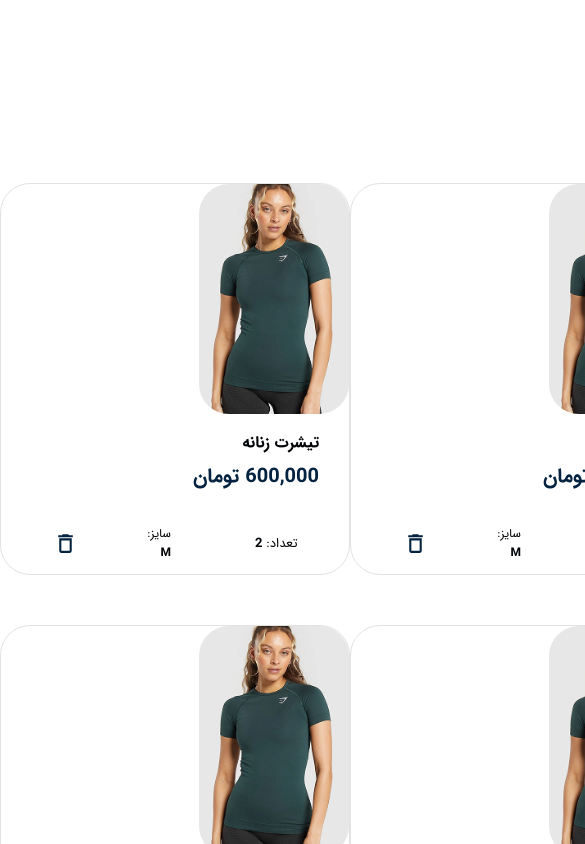
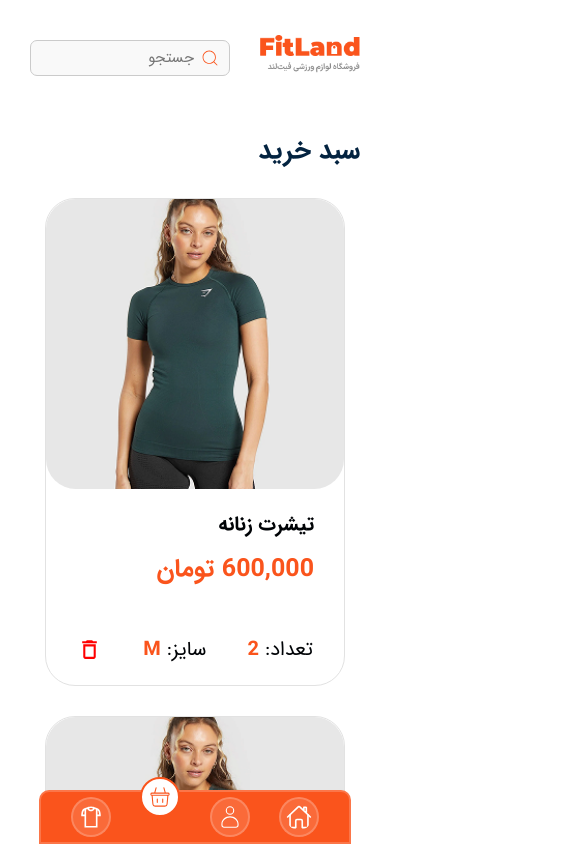
Before and after one commit to NooberThanYall/FitLand, a React (Vite) app: page /Cart in a window 390 px wide. Shown: the top 844 px of the page, 585 px wide, since content can reach past the window. Built offline with nearby package versions, Linux system fonts and the light colour scheme.

Commit message:
make responsive the basket page (part 1000)   :)

```diff
--- a/src/Components/BuyProcess/BuyProcess.css
+++ b/src/Components/BuyProcess/BuyProcess.css
@@ -2,7 +2,6 @@
     display: flex;
     align-items: center;
     justify-content: center;
-    gap: 5px;
     width: 100%;
 }
 
--- a/src/Components/BuyProcess/BuyProcess.tsx
+++ b/src/Components/BuyProcess/BuyProcess.tsx
@@ -1,4 +1,5 @@
 import './BuyProcess.css'
+import './mediaBuyProcess.css'
 import { CiShoppingCart } from "react-icons/ci";
 import { BiLocationPlus } from "react-icons/bi";
 import { TfiWallet } from "react-icons/tfi";
@@ -11,9 +12,9 @@ export default function BuyProcess() {
     return (
         <div className="container-icons-process">
             <p className={`icons-and-titles-process ${location.pathname === '/Cart' ? 'icon-on' : ''}`}><CiShoppingCart size={25} /> سبد خرید</p>
-            <img src="Imgs/process-line.png" />
+            <img src="Imgs/process-line.png" className='img-line-buy-process' />
             <p className='icons-and-titles-process'><BiLocationPlus size={25} /> ثبت نشانی</p>
-            <img src="Imgs/process-line.png" />
+            <img src="Imgs/process-line.png" className='img-line-buy-process' />
             <p className='icons-and-titles-process'><TfiWallet size={20} /> پرداخت</p>
         </div>
     )
--- /dev/null
+++ b/src/Components/BuyProcess/mediaBuyProcess.css
@@ -0,0 +1,12 @@
+@media only screen and (max-width: 430px) {
+    .icons-and-titles-process{
+        font-size: 11px;
+        font-weight: 700;
+    }
+}
+
+@media only screen and (max-width: 400px) {
+    .icons-and-titles-process{
+        font-size: 10px;
+    }
+}
--- a/src/Components/CardBasket/CardBasket.css
+++ b/src/Components/CardBasket/CardBasket.css
@@ -7,7 +7,7 @@
 }
 
 .img-card-basket{
-    width: 350px;
+    width: 100%;
     border-radius: 30px;
     object-fit: cover;
 }
@@ -23,23 +23,23 @@
 }
 
 .icon-remove-product-from-basket{
-    color: #032340;
+    color: red;
     cursor: pointer;
 }
 
 .name-product-basket{
     color: #000306;
-    font-size: 19px;
+    font-size: 21px;
     font-weight: 700;
-    padding-right: 30px;
+    padding-right: 43px;
 }
 
 .price-product-basket{
-    color: #032340;
-    font-size: 22px;
+    color: #FA541C;
+    font-size: 24px;
     font-weight: 700;
     margin-top: -10px;
-    padding-right: 30px;
+    padding-right: 43px;
 }
 
 .container-sie-and-count-product-in-basket{
--- a/src/Components/CardBasket/CardBasket.tsx
+++ b/src/Components/CardBasket/CardBasket.tsx
@@ -10,8 +10,8 @@ export default function CardBasket() {
             <p className="name-product-basket">تیشرت زنانه</p>
             <p className="price-product-basket">600,000 تومان</p>
             <div className="container-sie-and-count-product-in-basket">
-                <p className="count-product">تعداد: <abbr style={{fontWeight: '700'}}>2</abbr></p>
-                <p className="size-product-basket">سایز: <abbr style={{fontWeight: '700'}}>M</abbr></p>
+                <p className="count-product">تعداد: <abbr style={{fontWeight: '700', color: '#FA541C'}}>2</abbr></p>
+                <p className="size-product-basket">سایز: <abbr style={{fontWeight: '700', color: '#FA541C'}}>M</abbr></p>
                 <MdDeleteOutline className='icon-remove-product-from-basket' size={25} />
             </div>
         </div>
--- a/src/Components/CardBasket/mediaCardBasket.css
+++ b/src/Components/CardBasket/mediaCardBasket.css
@@ -1,24 +1,152 @@
+@media only screen and (max-width: 1160px) {
+    .basket-card-wraper {
+        width: 330px;
+    }
+}
+
 @media only screen and (max-width: 1100px) {
-    .size-product-basket {
-        width: 45px;
-    }
-
-    .count-product {
-        width: 80px;
-    }
-
-    .name-product-basket {
-        font-size: 22px;
-    }
-
-    .price-product-basket {
-        font-size: 27px;
+    .basket-card-wraper {
+        width: 310px;
     }
 }
 
 @media only screen and (max-width: 1040px) {
+    .basket-card-wraper {
+        width: 300px;
+    }
+
+    .name-product-basket{
+        padding-right: 30px;
+    }
+
+.price-product-basket{
+    padding-right: 30px;
+}
+}
+
+@media only screen and (max-width: 1000px) {
+    .basket-card-wraper {
+        width: 280px;
+    }
+}
+
+@media only screen and (max-width: 950px) {
+    .basket-card-wraper {
+        width: 270px;
+    }
+}
+
+@media only screen and (max-width: 890px) {
+    .basket-card-wraper {
+        width: 250px;
+    }
+
+    .name-product-basket {
+        padding-right: 25px;
+        font-size: 17px;
+    }
+
+    .price-product-basket {
+        padding-right: 25px;
+        font-size: 20px;
+    }
+
+    .size-product-basket {
+        font-size: 17px;
+    }
+
     .count-product {
-        width: 75px;
+        font-size: 17px;
+    }
+}
+
+@media only screen and (max-width: 840px){
+    .basket-card-wraper {
+        width: 240px;
+    }
+}
+
+@media only screen and (max-width: 800px){
+    .basket-card-wraper {
+        width: 220px;
+    }
+
+    .name-product-basket {
+        font-size: 16px;
+        padding-right: 20px;
+    }
+
+    .price-product-basket {
+        font-size: 19px;
+        padding-right: 20px;
+    }
+
+    .size-product-basket {
+        font-size: 16px;
+    }
+
+    .count-product {
+        font-size: 16px;
+    }
+}
+
+@media only screen and (max-width: 750px){
+    .basket-card-wraper {
+        width: 300px;
+    }
+
+    .name-product-basket {
+        padding-right: 35px;
+    }
+
+    .price-product-basket {
+        padding-right: 35px;
+    }
+}
+
+@media only screen and (max-width: 700px){
+    .basket-card-wraper {
+        width: 280px;
+    }
+}
+
+@media only screen and (max-width: 640px){
+    .basket-card-wraper {
+        width: 260px;
+    }
+
+    .name-product-basket {
+        padding-right: 25px;
+    }
+
+    .price-product-basket {
+        padding-right: 25px;
+    }
+}
+
+@media only screen and (max-width: 600px){
+    .basket-card-wraper {
+        width: 240px;
+    }
+}
+
+@media only screen and (max-width: 540px){
+    .basket-card-wraper {
+        width: 210px;
+    }
+
+    .name-product-basket {
+        padding-right: 15px;
+    }
+
+    .price-product-basket {
+        padding-right: 15px;
+    }
+}
+
+@media only screen and (max-width: 490px){
+    .basket-card-wraper {
+        width: 340px;
     }
 
     .name-product-basket {
@@ -28,132 +156,48 @@
     .price-product-basket {
         font-size: 25px;
     }
-}
 
-@media only screen and (max-width: 950px) {
-    .img-card-basket {
-        width: 200px;
-        height: 269px;
+    .size-product-basket{
+        font-size: 20px;
     }
 
-    .container-product-info-basket {
-        padding: 20px 0px;
+    .count-product{
+        font-size: 20px;
+    }
+
+    .name-product-basket {
+        padding-right: 40px;
+    }
+
+    .price-product-basket {
+        padding-right: 40px;
     }
 }
 
-@media only screen and (max-width: 800px) {
+@media only screen and (max-width: 430px){
+    .basket-card-wraper {
+        width: 320px;
+    }
+
     .name-product-basket {
-        font-size: 18px;
+        padding-right: 35px;
     }
 
     .price-product-basket {
-        font-size: 23px;
-    }
-
-    .count-product {
-        width: 70px;
-        font-size: 14px;
-    }
-
-    .size-product-basket {
-        font-size: 14px;
-        width: 40px;
+        padding-right: 35px;
     }
 }
 
-@media only screen and (max-width: 750px) {
+@media only screen and (max-width: 400px){
     .basket-card-wraper {
-        width: 100%;
+        width: 300px;
     }
 
     .name-product-basket {
-        font-size: 25px;
+        padding-right: 30px;
     }
 
     .price-product-basket {
-        font-size: 30px;
-    }
-
-    .count-product {
-        width: 90px;
-        font-size: 16px;
-    }
-
-    .size-product-basket {
-        font-size: 16px;
-        width: 50px;
-    }
-
-    .container-product-info-basket {
-        padding: 0;
+        padding-right: 30px;
     }
 }
-
-@media only screen and (max-width: 600px) {
-
-    .name-product-basket {
-        font-size: 20px;
-    }
-
-    .price-product-basket {
-        font-size: 25px;
-    }
-
-    .count-product {
-        width: 80px;
-        font-size: 15px;
-    }
-
-    .size-product-basket {
-        font-size: 14px;
-        width: 40px;
-    }
-}
-
-@media only screen and (max-width: 490px) {
-    .name-product-basket {
-        font-size: 18px;
-    }
-
-    .price-product-basket {
-        font-size: 23px;
-    }
-
-    .count-product {
-        width: 70px;
-        font-size: 14px;
-    }
-
-    .size-product-basket {
-        font-size: 13px;
-        width: 35px;
-    }
-
-    .img-card-basket {
-        height: 230px;
-    }
-}
-
-@media only screen and (max-width: 430px) {
-    .img-card-basket {
-        width: 150px;
-    }
-
-    .name-product-basket {
-        font-size: 16px;
-    }
-
-    .price-product-basket {
-        font-size: 20px;
-    }
-
-    .count-product {
-        width: 65px;
-        font-size: 13px;
-    }
-
-    .size-product-basket {
-        font-size: 12px;
-        width: 32px;
-    }
-}
--- a/src/Components/Cart/Cart.css
+++ b/src/Components/Cart/Cart.css
@@ -21,6 +21,7 @@
     color: #032340;
     font-size: 26px;
     font-weight: 700;
+    margin-top: 50px;
 }
 
 .prices-product-basket{
--- a/src/Components/Cart/mediaCart.css
+++ b/src/Components/Cart/mediaCart.css
@@ -0,0 +1,118 @@
+@media only screen and (max-width: 1160px) {
+    .container-cards-in-shop {
+        grid-template-columns: repeat(3, 330px);
+        row-gap: 30px;
+    }
+}
+
+@media only screen and (max-width: 1100px) {
+    .container-cards-in-shop {
+        grid-template-columns: repeat(3, 310px);
+    }
+}
+
+@media only screen and (max-width: 1040px) {
+    .container-cards-in-shop {
+        grid-template-columns: repeat(3, 300px);
+    }
+}
+
+@media only screen and (max-width: 1000px) {
+    .container-cards-in-shop {
+        grid-template-columns: repeat(3, 280px);
+    }
+}
+
+@media only screen and (max-width: 950px) {
+    .container-cards-in-shop {
+        grid-template-columns: repeat(3, 270px);
+    }
+}
+
+@media only screen and (max-width: 890px) {
+    .container-cards-in-shop {
+        grid-template-columns: repeat(3, 250px);
+    }
+}
+
+@media only screen and (max-width: 840px) {
+    .container-cards-in-shop {
+        grid-template-columns: repeat(3, 240px);
+    }
+}
+
+@media only screen and (max-width: 800px) {
+    .container-cards-in-shop {
+        grid-template-columns: repeat(3, 220px);
+    }
+
+    .btn-submit-pruches{
+        font-size: 15px;
+        padding: 5px;
+    }
+}
+
+@media only screen and (max-width: 750px) {
+    .container-cards-in-shop {
+        grid-template-columns: repeat(2, 300px);
+    }
+
+    .container-list-prices-basket{
+        width: 60%;
+    }
+}
+
+@media only screen and (max-width: 700px) {
+    .container-cards-in-shop {
+        grid-template-columns: repeat(2, 280px);
+    }
+
+    .container-list-prices-basket{
+        width: 70%;
+    }
+}
+
+@media only screen and (max-width: 640px) {
+    .container-cards-in-shop {
+        grid-template-columns: repeat(2, 260px);
+    }
+
+    .btn-submit-pruches{
+        font-size: 13px;
+    }
+}
+
+@media only screen and (max-width: 600px) {
+    .container-cards-in-shop {
+        grid-template-columns: repeat(2, 240px);
+    }
+
+    .container-list-prices-basket{
+        width: 100%;
+    }
+}
+
+@media only screen and (max-width: 540px) {
+    .container-cards-in-shop {
+        grid-template-columns: repeat(2, 210px);
+    }
+}
+
+@media only screen and (max-width: 490px) {
+    .container-cards-in-shop {
+        grid-template-columns: repeat(1, 340px);
+        justify-content: center;
+    }
+}
+
+@media only screen and (max-width: 430px) {
+    .container-cards-in-shop {
+        grid-template-columns: repeat(1, 320px);
+    }
+}
+
+@media only screen and (max-width: 400px) {
+    .container-cards-in-shop {
+        grid-template-columns: repeat(1, 300px);
+    }
+}
```
